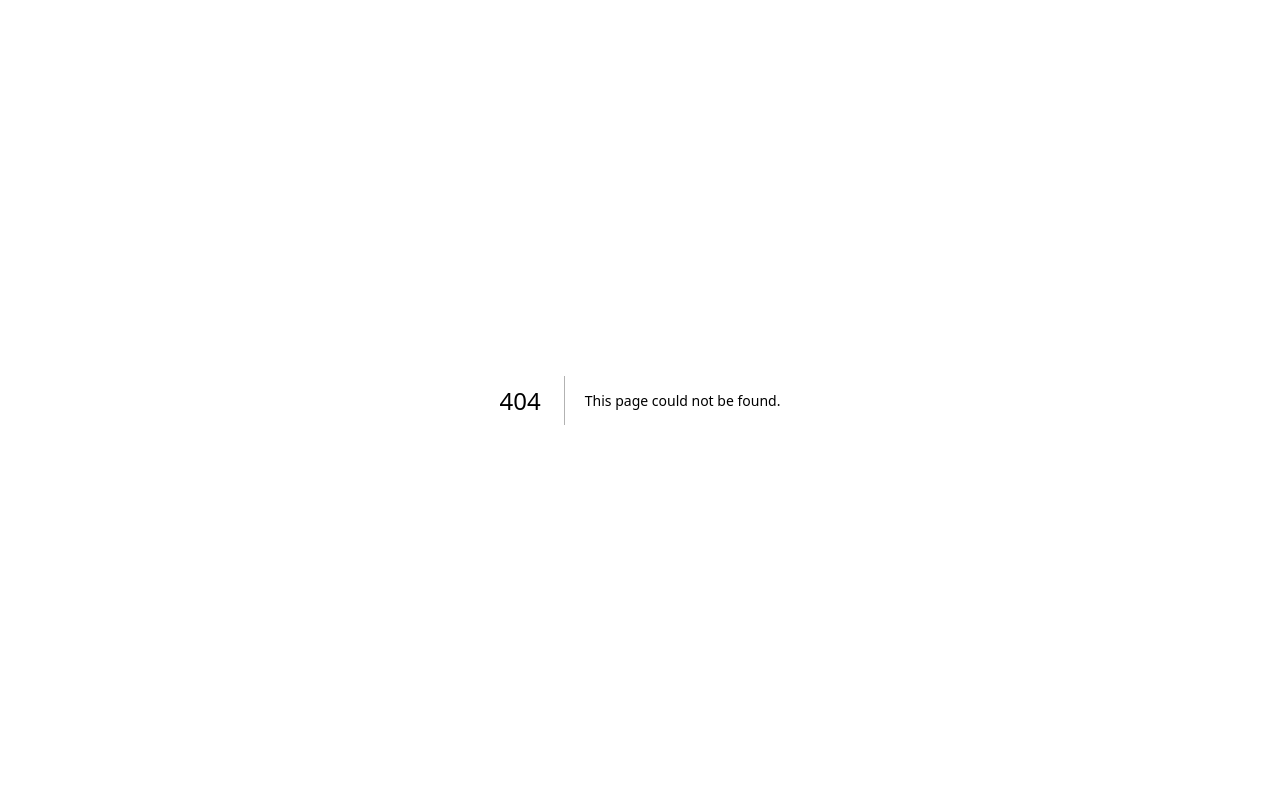
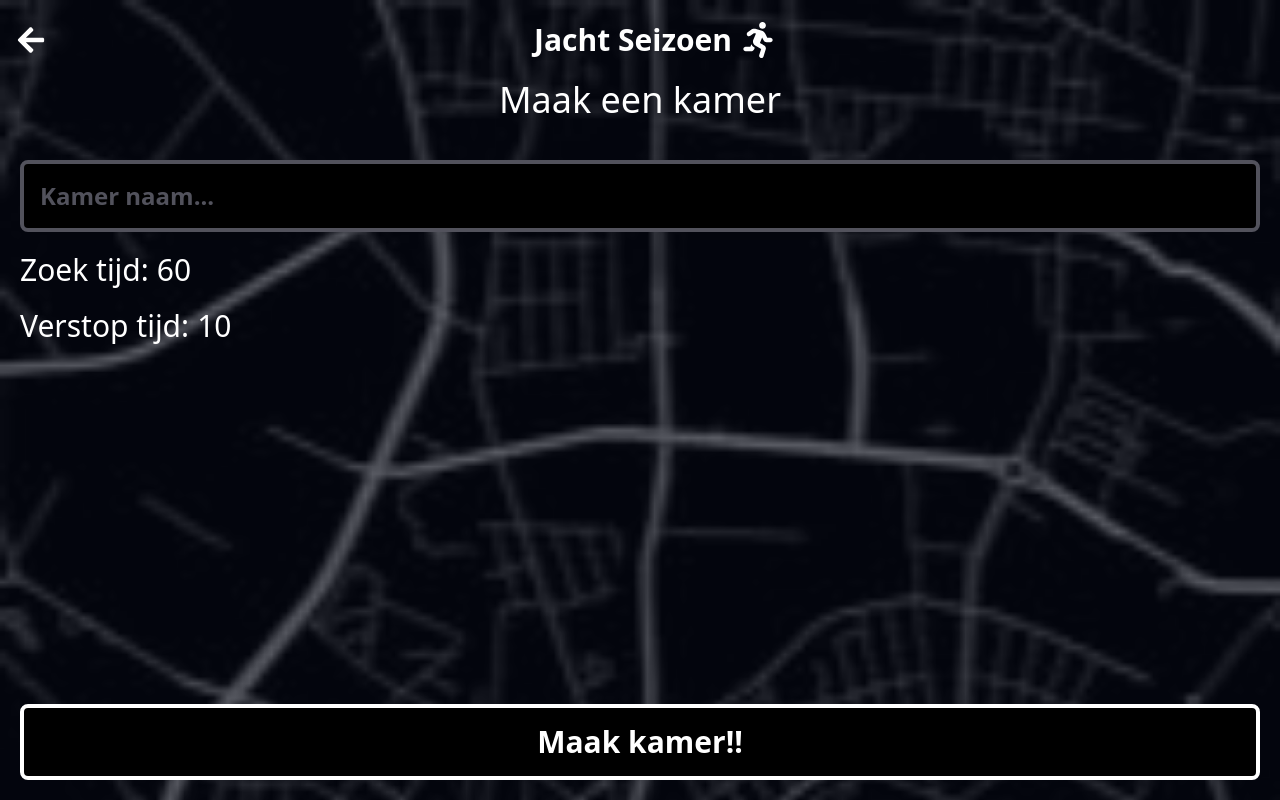
Before and after one commit to Butch-Smith/Jacht-Seizoen, a Next.js app in the folder jacht-seizoen/: page /CreateRoom in a window 1280 px wide. Before the commit this address had no page. Built offline with nearby package versions, Linux system fonts and the light colour scheme.

Commit message:
find my pages...

```diff
--- a/jacht-seizoen/package.json
+++ b/jacht-seizoen/package.json
@@ -11,7 +11,8 @@
     "next": "16.1.6",
     "next.js": "^1.0.3",
     "react": "19.2.3",
-    "react-dom": "19.2.3"
+    "react-dom": "19.2.3",
+    "react-icons": "^5.6.0"
   },
   "devDependencies": {
     "@tailwindcss/postcss": "^4",
--- /dev/null
+++ b/jacht-seizoen/src/app/CreateRoom/page.jsx
@@ -0,0 +1,33 @@
+"use client"
+import Link from "next/link";
+import ScreenMain from "../components/ScreenMain";
+import BackButton from "../components/BackButton";
+
+
+
+const CreateRoom = () => {
+    return (
+        <ScreenMain>
+            <BackButton></BackButton>
+            <header className="w-full h-1/10 flex justify-center items-start">
+                <h1 className="text-white text-4xl">Maak een kamer</h1>
+            </header>
+            <section className="flex w-full gap-5 flex-col p-5 pt-0 h-8/10">
+                <input className="p-4 border-4 rounded-lg border-zinc-600 text-2xl font-bold bg-black text-white placeholder-zinc-600 w-full" type="text" placeholder="Kamer naam..." />
+                <section className="w-full flex flex-1 flex-col gap-5">
+                    <div className="flex w-fit gap-2 justify-start ">
+                        <h2 className="text-3xl text-white">Zoek tijd:</h2>
+                        <input className="text-white w-13 text-3xl" type="number" min={1} max={240} defaultValue={60} name="" id="" />
+                    </div>
+                    <div className="flex w-fit gap-2 justify-start ">
+                        <h2 className="text-3xl text-white">Verstop tijd:</h2>
+                        <input className="text-white w-13 text-3xl" type="number" min={1} max={240} defaultValue={10} name="" id="" />
+                    </div>
+                    <Link href="/" className="w-full mt-auto p-4 border-4 text-white text-3xl font-bold border-white rounded-lg bg-black text-center">Maak kamer!!</Link>
+                </section>
+            </section>
+        </ScreenMain>
+    );
+}
+
+export default CreateRoom;
--- a/jacht-seizoen/src/app/InfoScreen/page.jsx
+++ b/jacht-seizoen/src/app/InfoScreen/page.jsx
@@ -4,10 +4,10 @@ const InfoScreen = () => {
     return (
         <>
             <ScreenMain>
-                <header className="w-full p-4">
+                <nav className="w-full flex items-center h-1/10 p-4">
                     <Link href="/" className="w-screen text-3xl font-bold text-white">Terug</Link>
-                </header>
-                <section className="w-full p-4 flex flex-1 flex-col gap-5">
+                </nav>
+                <section className="w-full overflow-y-scroll p-4 flex h-9/10 flex-col gap-5">
                     <div className="flex flex-col gap-2">
                         <h2 className="font-semibold text-3xl text-white">Algemene info</h2>
                         <p className="text-white text-xl">De jagers winnen als alle vluchters gevonden zijn, en de vluchters winnen als de tijd over is.</p>
--- /dev/null
+++ b/jacht-seizoen/src/app/components/BackButton.jsx
@@ -0,0 +1,17 @@
+import Link from "next/link";
+import { FaArrowLeft, FaRunning } from "react-icons/fa";
+
+const BackButton = () => {
+    return (
+        <nav className="w-full h-1/10 flex justify-between items-center p-4">
+            <Link href="/" className=" text-3xl font-bold text-white"><FaArrowLeft /></Link>
+            <div className="flex mx-auto items-center gap-2">
+                <h2 className="text-white text-3xl font-semibold">Jacht Seizoen</h2>
+                <FaRunning className="text-4xl text-white" />
+            </div>
+
+        </nav>
+    );
+}
+
+export default BackButton;
--- a/jacht-seizoen/src/app/components/ScreenMain.jsx
+++ b/jacht-seizoen/src/app/components/ScreenMain.jsx
@@ -1,7 +1,7 @@
 const ScreenMain = ({children}) => {
     return (
         <main className="mainBackground w-screen h-screen">
-            <section className="w-full h-full bg-black/70">
+            <section className="w-full h-full bg-blue-950/15">
             {children}
             </section>
         </main>
--- a/jacht-seizoen/src/app/page.jsx
+++ b/jacht-seizoen/src/app/page.jsx
@@ -1,5 +1,7 @@
 import Link from "next/link";
 import ScreenMain from "./components/ScreenMain";
+import { FaArrowLeft } from "react-icons/fa";
+
 
 export default function Home() {
   return (
@@ -9,9 +11,9 @@ export default function Home() {
           <h1 className="text-5xl text-white">Jacht Seizoen</h1>
         </header>
         <section className="flex flex-1 px-6 pt-4 flex-col justify-start gap-6">
-          <Link href="./InfoScreen" className="w-full bg-black p-4 text-white text-3xl font-bold border-4 border-white rounded-md">Mee doen</Link>
-          <Link href="./InfoScreen" className="w-full bg-black p-4 text-white text-3xl font-bold border-4 border-white rounded-md">Kamer maken</Link>
-          <Link href="./InfoScreen" className="w-full bg-black p-4 text-white text-3xl font-bold border-4 border-white rounded-md">Over spel</Link>
+          <Link href="./InfoScreen" className="w-full bg-black p-4 text-white text-3xl font-bold border-4 border-blue-500 rounded-md">Mee doen</Link>
+          <Link href="./CreateRoom" className="w-full bg-black p-4 text-white text-3xl font-bold border-4 border-red-500 rounded-md">Kamer maken</Link>
+          <Link href="./InfoScreen" className="w-full bg-black p-4 text-white text-3xl font-bold border-4 border-green-500 rounded-md">Over spel</Link>
         </section>
       </ScreenMain>
     </>
```
Also changed, not shown: 1 other file (tests, documents, lock files or other folders).
